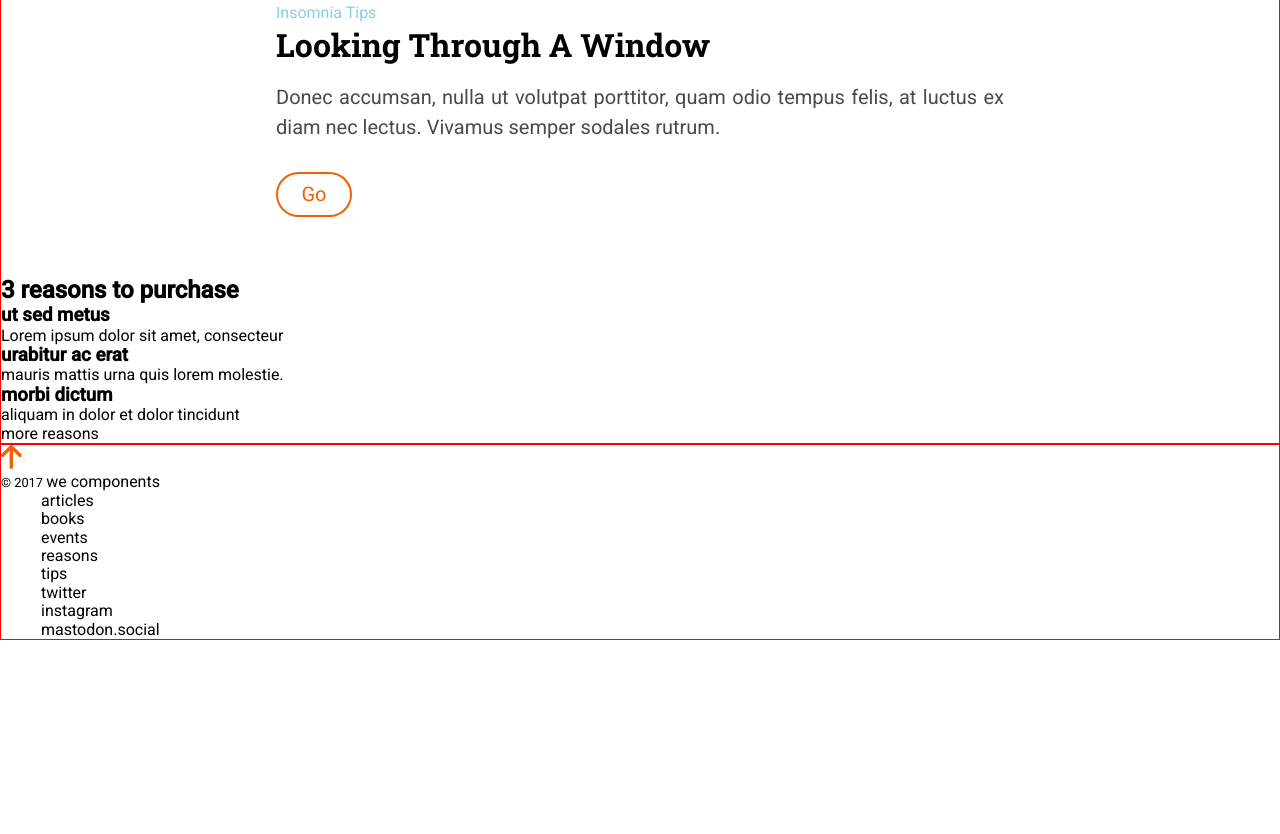
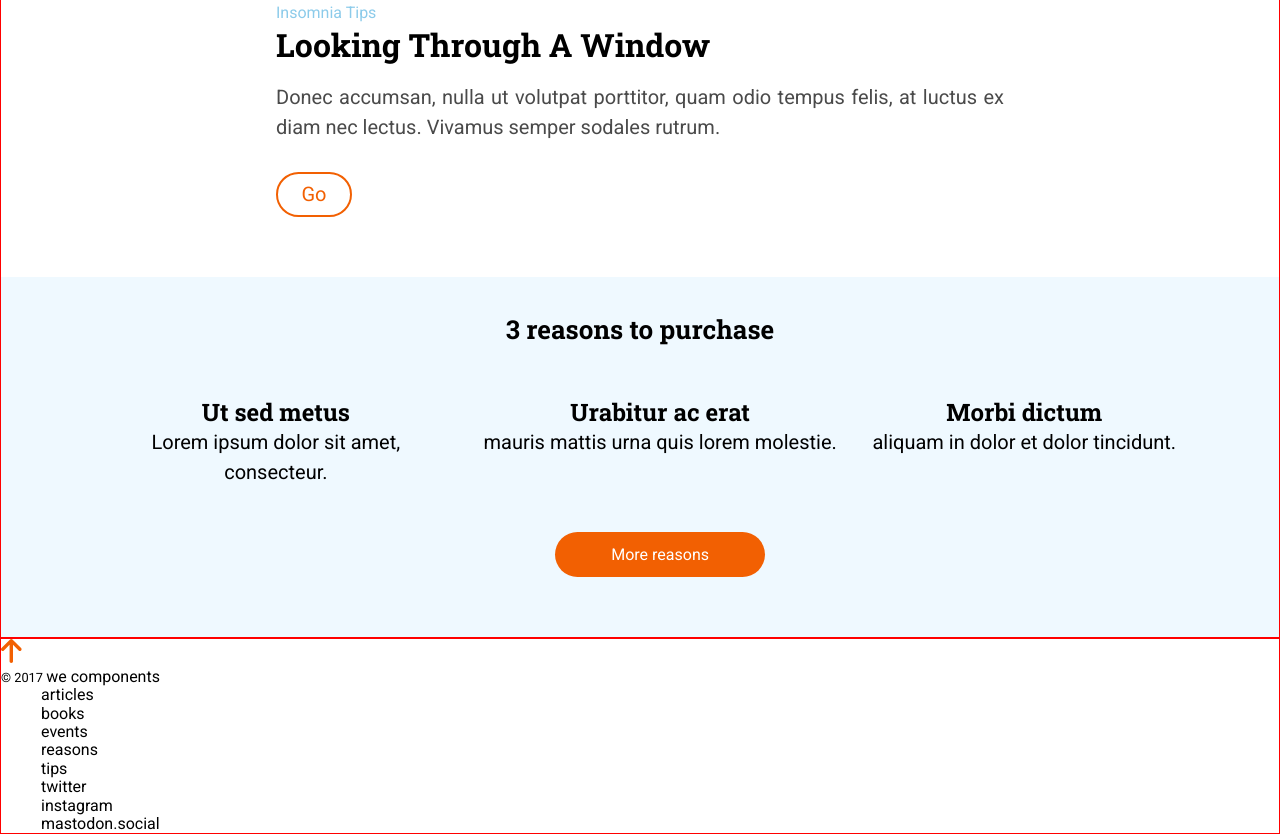
Before and after one commit to IsabelOlivaresR/modulo-1-evaluacion-final-IsabelOlivaresR, a website: page src/html/index.html in a window 1280 px wide. Shown: the part 857-1691 px from the top of the page. Before the commit the page ends 1497 px from the top, so only its background shows below. Drawn offline with nearby package versions, Linux system fonts and the light colour scheme; files that its build step writes are made by us from their sources; files whose address does not match are found by name.

Commit message:
add section 2 with mediaqueries

```diff
--- a/src/html/partials/section2.html
+++ b/src/html/partials/section2.html
@@ -1,16 +1,18 @@
 <section class="section2">
   <h2>3 reasons to purchase</h2>
-  <article>
+  <article class="article1">
     <h3>ut sed metus</h3>
-    <p>Lorem ipsum dolor sit amet, consecteur</p>
+    <p>Lorem ipsum dolor sit amet, consecteur.</p>
   </article>
-  <article>
+  <article class="article2">
     <h3>urabitur ac erat</h3>
     <p>mauris mattis urna quis lorem molestie.</p>
   </article>
-  <article>
+  <article class="article1">
     <h3>morbi dictum</h3>
-    <p>aliquam in dolor et dolor tincidunt</p>
+    <p>aliquam in dolor et dolor tincidunt.</p>
   </article>
-  <div class="section2__button">more reasons</div>
+  <div class="section2__button">
+    <a href="#" title="fa">More reasons</a>
+  </div>
 </section>
--- a/src/scss/layout/_page.scss
+++ b/src/scss/layout/_page.scss
@@ -1,6 +1,7 @@
 html {
   font-family: $font-primary;
   font-size: 16px;
+  color: $color-dark;
 }
 header,
 main,
--- a/src/scss/layout/_section2.scss
+++ b/src/scss/layout/_section2.scss
@@ -0,0 +1,79 @@
+.section2 {
+  background-color: $color-secondary;
+  padding: 30px 15px 30px 15px;
+  display: grid;
+  grid-template-columns: repeat (3, 1fr);
+  @media all and (min-width: 1200px) {
+    padding: 30px 85px 30px 85px;
+  }
+  h2 {
+    font-family: $font-secondary;
+    font-size: 24px;
+    line-height: 30px;
+    text-align: center;
+    margin-bottom: 45px;
+    grid-column: span 3;
+    @media all and (min-width: 768px) {
+      font-size: 26px;
+      line-height: 45px;
+    }
+  }
+  .article1,
+  .article2,
+  .article3 {
+    grid-column: span 3;
+    @media all and (min-width: 768px) {
+      grid-column: span 1;
+    }
+  }
+  article {
+    text-align: center;
+    padding: 0 53px 0 53px;
+    @media all and (min-width: 768px) {
+      font-size: 24px;
+      padding: 0 17.85px 0 17.85px;
+    }
+
+    h3 {
+      font-family: $font-secondary;
+      font-size: 18px;
+      line-height: 30px;
+      @media all and (min-width: 768px) {
+        font-size: 24px;
+      }
+    }
+  }
+  h3::first-letter {
+    text-transform: capitalize;
+  }
+  p {
+    font-size: 18px;
+    line-height: 30px;
+    margin-bottom: 45px;
+    @media all and (min-width: 768px) {
+      font-size: 20px;
+      padding: 0;
+    }
+  }
+  &__button {
+    width: 184px;
+    height: 45px;
+    border-radius: 22.5px;
+    background-color: $color-tertiary;
+    color: $color-light;
+    grid-column-start: 2;
+    grid-column-end: 3;
+    align-self: center;
+    justify-self: center;
+    @media all and (min-width: 768px) {
+      width: 210px;
+      margin-bottom: 30px;
+    }
+
+    a {
+      line-height: 45px;
+      text-align: center;
+      display: block;
+    }
+  }
+}
```
